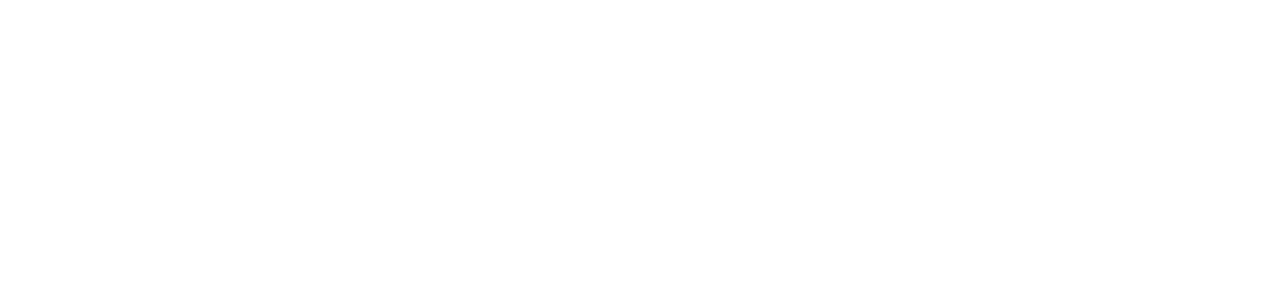
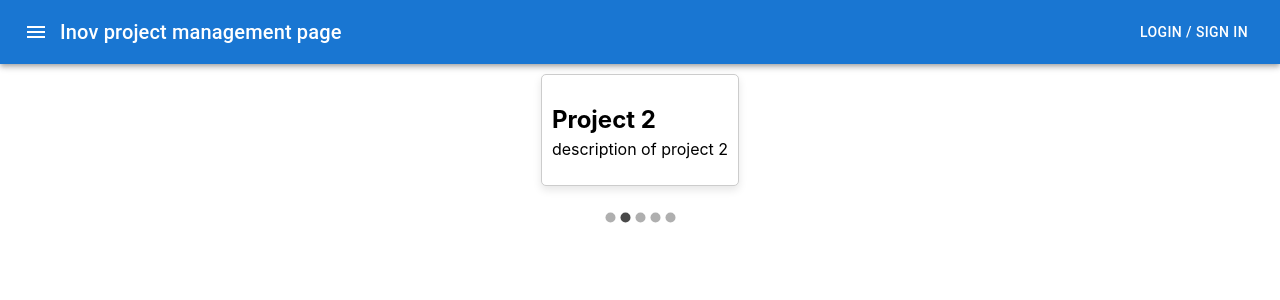
Before and after one commit to dadspacito/innov-lab-mgmt-frontend, a React (Create React App) app: page /homepage in a window 1280 px wide. Before the commit this address had no page. Shown: the top 300 px of the page. Built offline with nearby package versions, Linux system fonts and the light colour scheme.

Commit message:
Mudou se o nome de dashboard para landing page e colocou-se nos utils o swith com navigate para mais clareza de componentes

```diff
--- /dev/null
+++ b/src/Services/utils/PageNavigation/index.js
@@ -0,0 +1,36 @@
+/**
+ * esta util tem como objetivo ter funções de utilizade de modo a que não seja preciso estar sempre a puxar
+ */
+import React from 'react'
+//função que faria o navigate simples,mas que não funciona bem, tenho de ver melhor
+import { useNavigate } from 'react-router-dom';
+
+export function usePageNavigation() {
+    const navigate = useNavigate();
+
+    // Function to navigate to different pages
+    return function navigateToPage(page) {
+      switch (page) {
+        case 'login':
+            console.log('login being called')
+          navigate('/login', { replace: true });
+          break;
+        case 'registry':
+          navigate('/registry', { replace: true });
+          break;
+        case 'logout':
+            logout()
+        default:
+          console.log('Default case called in the navigateToPage function');
+          break;
+      }
+    }
+
+}
+
+
+export function logout(){
+    console.log('logging out')
+    //aqui faz set ao token deste user para null e navega para a homepage sem estar logged in
+
+}
--- a/src/components/Header/index.js
+++ b/src/components/Header/index.js
@@ -5,28 +5,14 @@
  * tem de ser dinamico
  * */
 import React, { useState } from 'react'
-import { AppBar, Toolbar, Typography, Button, IconButton, Menu, MenuItem } from '@mui/material';
+import { AppBar, Toolbar, Typography, Button, IconButton, Menu, MenuItem, Avatar } from '@mui/material';
 import MenuIcon from '@mui/icons-material/Menu';
-import {useNavigate} from 'react-router-dom'
+import {usePageNavigation} from '../../Services/utils/PageNavigation';
+
 //função para verificar se o user está logado
 //teria de user o que, um token?
 //tem de ter aqui um navigate para ir para as páginas dos admins e afins. Select que leva às várias páginas
 /**IMPORTANTE, AS FUNÇÕES DE LOGICA SÃO COLOCADAS FORA DO COMPONENTE PARA PODEREM SER EXPORTADAS E TESTADAS MAIS FACILMENTE */
-export function navigateToPage(page){
-    const navigate = useNavigate();
-
-    switch(page){
-        case 'login':
-            navigate('/login', {replace:true});
-            break;
-        case 'registry':
-            navigate('/registry', {replace:true})
-            break;
-        default:
-            console.log('default case called in the navigate to page function');
-            break;
-    }
-}
 
 export function verifyLoggedInUser(token){
     if (token !== null){
@@ -38,18 +24,15 @@
     }
     else return false;
 }
-export function logout(){
-    //navega para a dashboard sem estar logged in
-    setIsLoggedIn(false);
-    navigateToPage('login');
-}
-
 
 //preciso de algum props aqui?
+//aqui tem de levar o props do user estar logged in;
 const Header =()=>{
+    const navigateToPage = usePageNavigation();
     //estados aqui
     //aqui é preciso verificar se existe algum token/alguma coisa na store
     //chama o verify user login aqui primeiro
+
     const [isLoggedIn, setIsLoggedIn] = useState(false);
     const [anchorEl, setAnchorEl] = useState(null);
 
@@ -62,10 +45,6 @@
     const handleClose = () => {
         setAnchorEl(null);
     };
-    const handleLogout =()=>{
-        logout();
-        //aqui faz sentido estar a chamar a função logout? ou faz se logout direto?
-    }
 return(
     <AppBar position="static"> {/*//esta appbar significa o que? qual é a diferença entre isto e o header?*/}
       <Toolbar>
@@ -93,12 +72,12 @@
         </Typography>
         {isLoggedIn ? (
           <>
-            <Avatar sx={{ marginRight: '8px' }} />
+            <Avatar src = "" sx={{ marginRight: '8px' }} >U</Avatar>
             <a>Nome de user</a>
-            <Button color="inherit" onClick={handleLogout}>Logout</Button>
+            <Button onClick = {()=>navigateToPage('login')} color="inherit">Logout</Button>
           </>
         ) : (
-          <Button color="inherit"onClick = {navigateToPage('login')}>Login / Sign In</Button>
+          <Button color="inherit" onClick = {()=>navigateToPage('login')}>Login / Sign In</Button>
         )}
       </Toolbar>
     </AppBar>
--- a/src/index.js
+++ b/src/index.js
@@ -6,7 +6,7 @@
 import RegistryForm from "./pages/Registry";
 import { BrowserRouter as Router} from "react-router-dom";
 import { Routes, Route } from "react-router-dom"
-import DashBoard from "./pages/DashBoard";
+import Homepage from "./pages/Homepage";
 
 const root = ReactDOM.createRoot(document.getElementById("root"));
 root.render(
@@ -15,7 +15,7 @@
         <Route index element={<App />}/>
         <Route path="/registry" element={<RegistryForm/>} />
         <Route path="/login" element={<LoginForm/>} />
-        <Route path='/dashboard' element ={<DashBoard/>}/>
+        <Route path='/homepage' element ={<Homepage/>}/>
       </Routes>
     </Router>
 );
--- a/src/pages/DashBoard/index.js
+++ b/src/pages/Homepage/index.js
@@ -11,16 +11,21 @@
 import ProjectCarousel from '../../components/ProjectCarousel'
 import {GenerateMockProjects} from '../../Services/utils/GenerateMockProjects'
 import ErrorBoundary from '../../Services/utils/ErrorBoundary'
+import Header from '../../components/Header';
 
 const projects = GenerateMockProjects();
 
 
-const DashBoard = ()=>{
-    console.log(projects);
+const Homepage = ()=>{
     return (
-        <ErrorBoundary fallback = "There was an error rendering the carousel component">
-        <ProjectCarousel projects = {projects}/>
-        </ErrorBoundary>
+        <>
+            <ErrorBoundary fallback="there was an error rendering the header component">
+                <Header />
+            </ErrorBoundary>
+            <ErrorBoundary fallback="There was an error rendering the carousel component">
+                <ProjectCarousel projects={projects} />
+            </ErrorBoundary>
+        </>
     )
 }
-export default DashBoard
+export default Homepage
--- a/src/pages/login/index.js
+++ b/src/pages/login/index.js
@@ -10,7 +10,7 @@
     const data = new FormData(event.currentTarget);
     const email = data.get("email");
     const password = data.get("password");
-    navigate('/dashboard', {replace:true})
+    navigate('/homepage', {replace:true})
     // Lógica de autenticação aqui
     //verifica se existe no backend um email e password com este nome para poder entrar na app
     console.log(email + " " + password);
```
Also changed, not shown: src/pages/Homepage/style.css (added).
